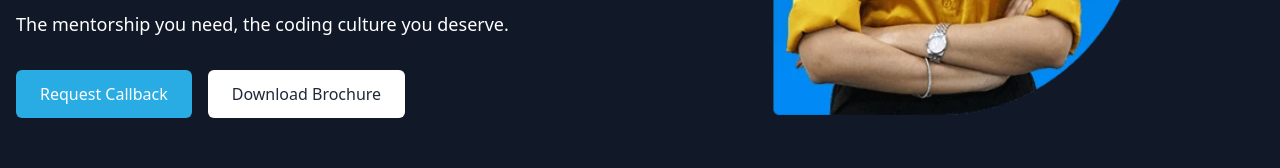
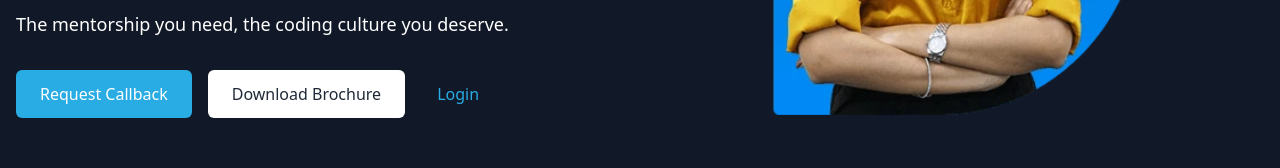
Before and after one commit to Dev-Sumit-Ambulkar/next-frontend-iide, a Next.js app: page / in a window 1280 px wide. Shown: the part 470-638 px from the top of the page. Built offline with nearby package versions, Linux system fonts and the light colour scheme; no server answers.

Commit message:
remove the commented div

```diff
--- a/app/components/mainBanner/page.tsx
+++ b/app/components/mainBanner/page.tsx
@@ -140,14 +140,14 @@ export default function MainBanner() {
         <button className="px-6 py-3 bg-white text-gray-800 rounded-md hover:bg-gray-100">
           Download Brochure
         </button>
-        {/* {showLoginBtn && (
+        {showLoginBtn && (
           <button
             className="px-4 py-2 rounded-md text-customBlue hover:font-medium"
             onClick={handleLoginOpen}
           >
             Login
           </button>
-        )} */}
+        )}
       </div>
     </div>
     <div className="w-full lg:w-1/2 flex justify-center mt-8 lg:mt-0">
```
